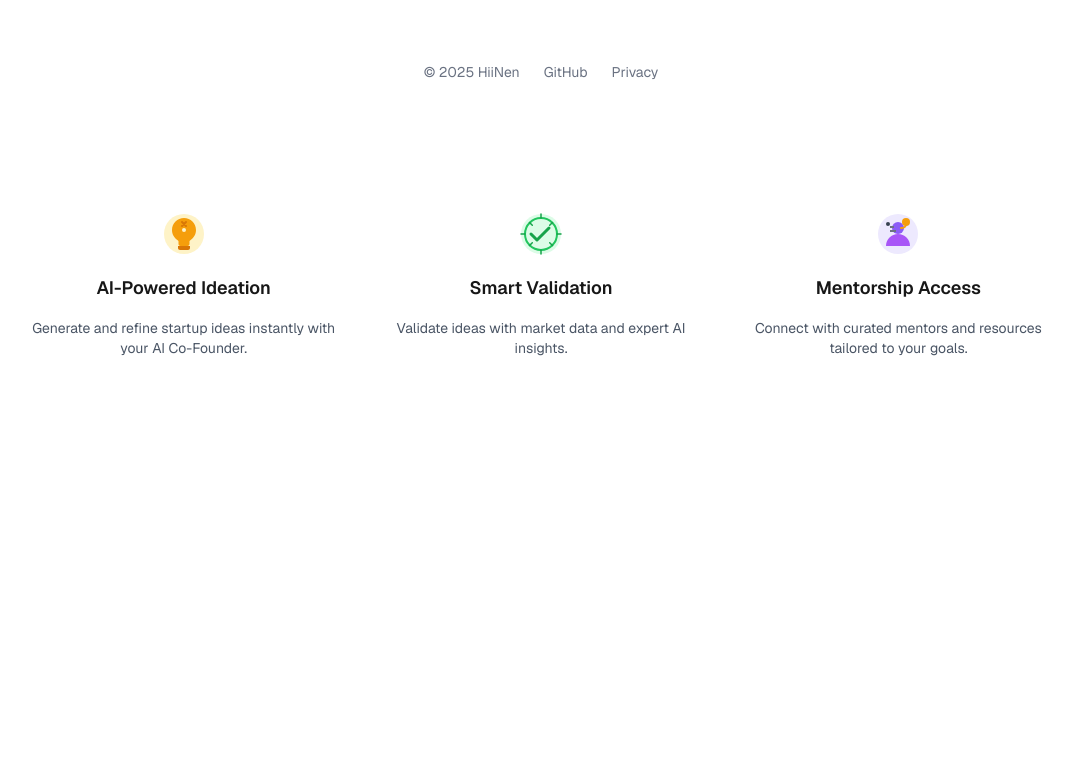
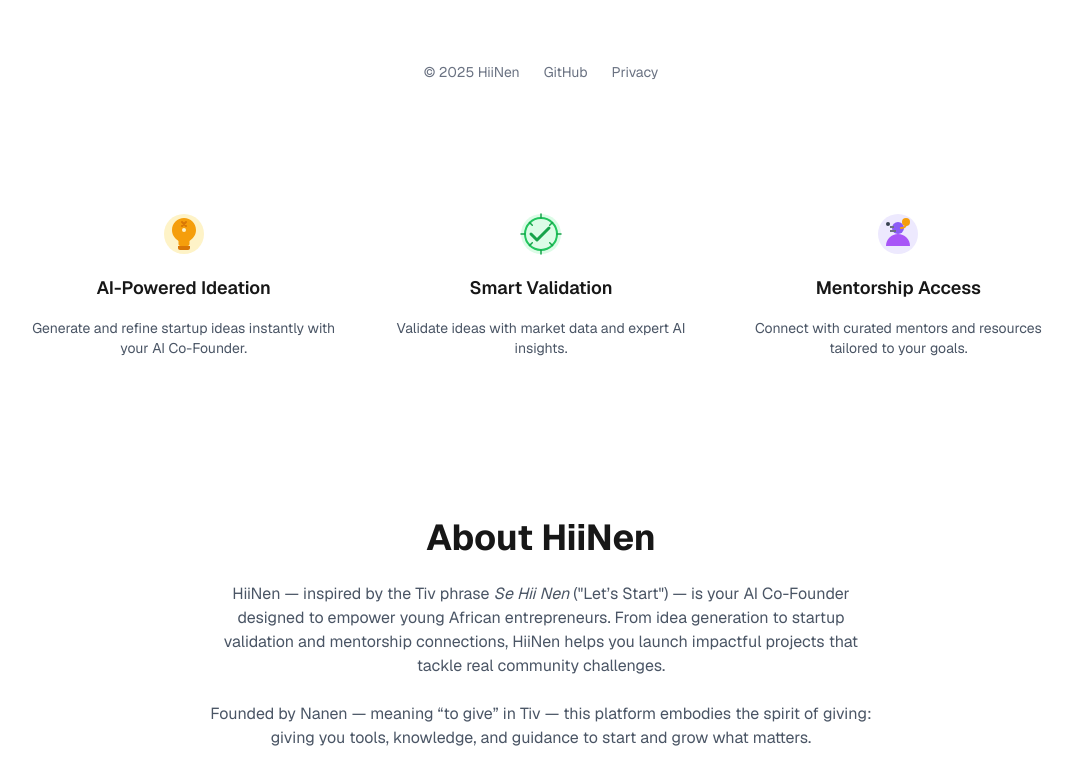
Before and after one commit to Miranics/Hii_Nen, a Next.js app in the folder frontend/: page / in a window 1280 px wide. Shown: the part 428-1212 px from the top of the page, without its empty margins (99-1171 px from the left). Before the commit the page ends 866 px from the top, so only its background shows below. Built offline with nearby package versions, Linux system fonts and the light colour scheme.

Commit message:
Add About section to Home page with description of HiiNen's mission and values

```diff
--- a/frontend/src/app/page.js
+++ b/frontend/src/app/page.js
@@ -76,6 +76,23 @@ export default function Home() {
   </div>
 </section>
 
+{/* === ABOUT SECTION === */}
+<section
+  id="about"
+  className="w-full max-w-4xl mt-24 text-center flex flex-col items-center gap-6"
+>
+  <h2 className="text-3xl sm:text-4xl font-bold">About HiiNen</h2>
+  <p className="text-gray-600 dark:text-gray-400 max-w-2xl">
+    HiiNen — inspired by the Tiv phrase <em>Se Hii Nen</em> ("Let’s Start") — is your AI Co-Founder
+    designed to empower young African entrepreneurs. From idea generation to startup validation and
+    mentorship connections, HiiNen helps you launch impactful projects that tackle real community challenges.
+  </p>
+  <p className="text-gray-600 dark:text-gray-400 max-w-2xl">
+    Founded by Nanen — meaning “to give” in Tiv — this platform embodies the spirit of giving: giving you
+    tools, knowledge, and guidance to start and grow what matters.
+  </p>
+</section>
+
 
       {/* === FOOTER === */}
       <footer className="row-start-3 flex gap-6 flex-wrap items-center justify-center text-sm text-gray-500">
```
